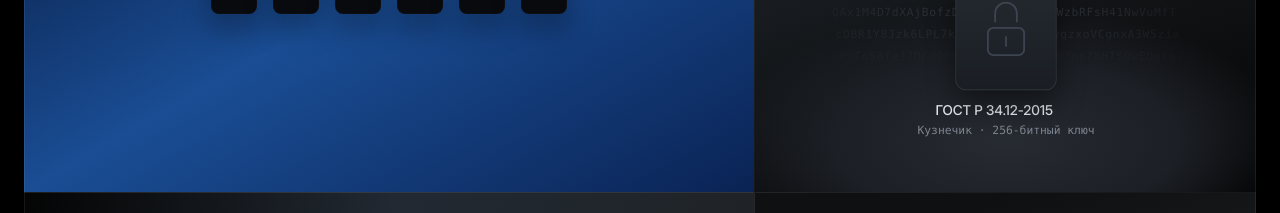
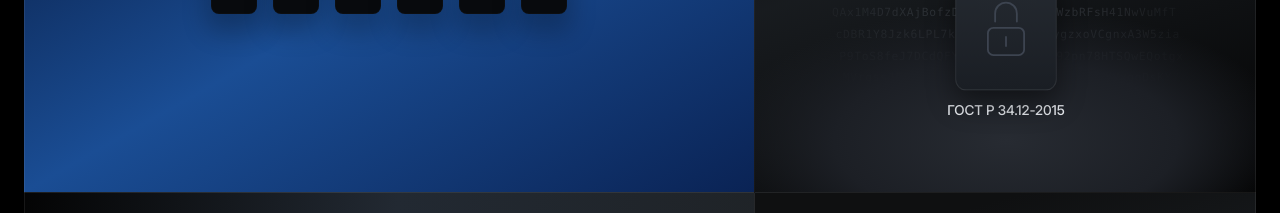
Before and after one commit to geniusonmorion-collab/reserve-passwork-copy, a Next.js app: page / in a window 1280 px wide. Shown: the part 2180-2393 px from the top of the page. Built offline with nearby package versions, Linux system fonts and the light colour scheme.

Commit message:
Simplify GOST security illustration

```diff
--- a/app/security-art.css
+++ b/app/security-art.css
@@ -70,8 +70,7 @@
   opacity: 0.55;
 }
 
-.sp-status__check svg,
-.sp-badge svg {
+.sp-status__check svg {
   width: 10px;
   height: 10px;
   fill: none;
@@ -237,29 +236,6 @@
   line-height: 20px;
 }
 
-.sp-badge {
-  display: grid;
-  width: 18px;
-  height: 18px;
-  place-items: center;
-  border-radius: 50%;
-  background: var(--cyan);
-  box-shadow: 0 0 12px rgb(78 201 255 / 50%);
-  transform: scale(0);
-}
-
-.sp-gost__sub {
-  position: absolute;
-  top: 232px;
-  right: 0;
-  left: 0;
-  color: var(--muted);
-  font-family: var(--mono);
-  font-size: 12.5px;
-  line-height: 16px;
-  text-align: center;
-}
-
 .figma-security-card:is(:hover, :focus-visible) .sp-gost__rows span {
   animation: sp-drift 16s linear infinite alternate;
 }
@@ -293,10 +269,6 @@
 
 .figma-security-card:is(:hover, :focus-visible) .sp-lock__shackle {
   animation: sp-shackle 0.42s cubic-bezier(0.3, 1.4, 0.5, 1) 1.25s both;
-}
-
-.figma-security-card:is(:hover, :focus-visible) .sp-badge {
-  animation: sp-pop 0.45s cubic-bezier(0.3, 1.5, 0.5, 1) 1.7s both;
 }
 
 /* ---------- Размещение внутри инфраструктуры ---------- */
@@ -1056,7 +1028,6 @@
     transform: none;
   }
 
-  .sp-badge,
   .sp-status__check {
     transform: scale(1);
   }
--- a/app/security-art.tsx
+++ b/app/security-art.tsx
@@ -92,13 +92,7 @@ function GostScene() {
       </div>
       <div className="sp-gost__title">
         <strong>ГОСТ Р 34.12-2015</strong>
-        <i className="sp-badge">
-          <svg viewBox="0 0 12 12" aria-hidden="true">
-            <path d="m2.6 6.3 2.3 2.3 4.6-4.9" />
-          </svg>
-        </i>
       </div>
-      <small className="sp-gost__sub">Кузнечик · 256-битный ключ</small>
     </>
   );
 }
```
